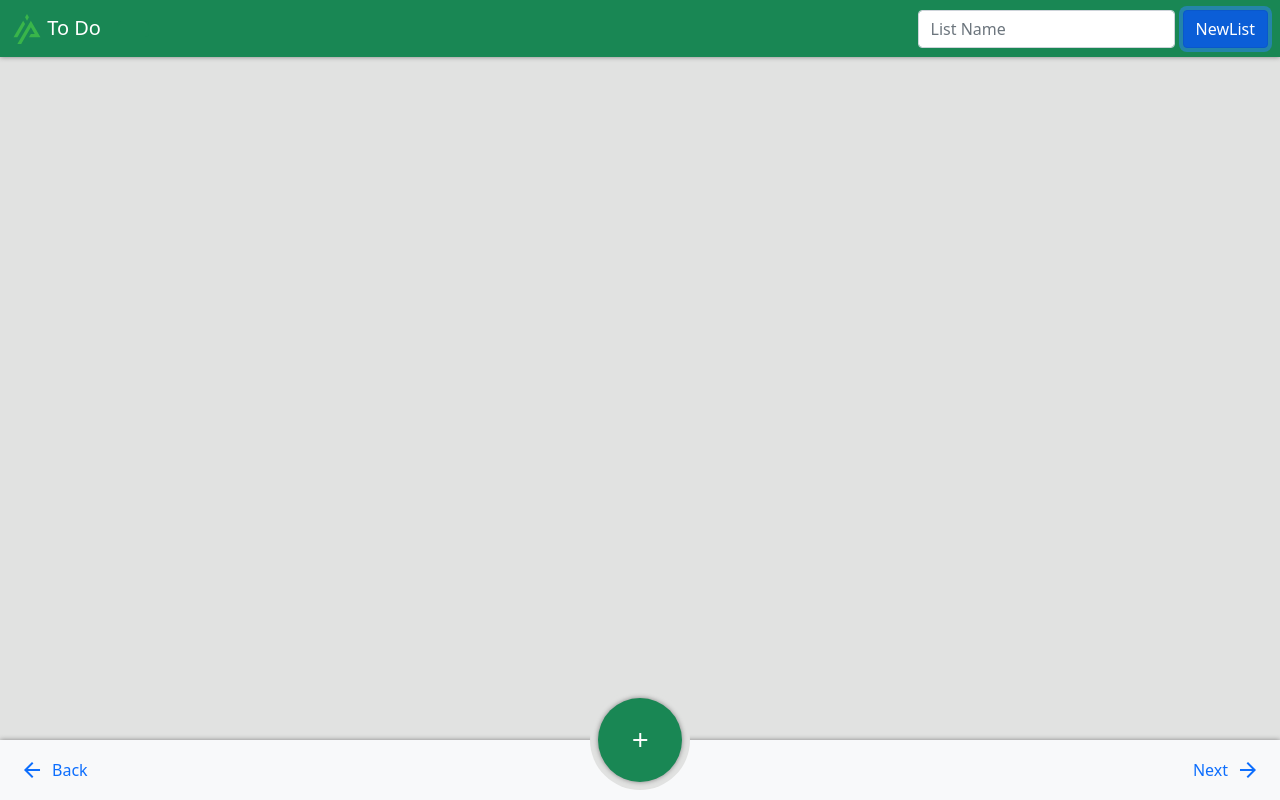
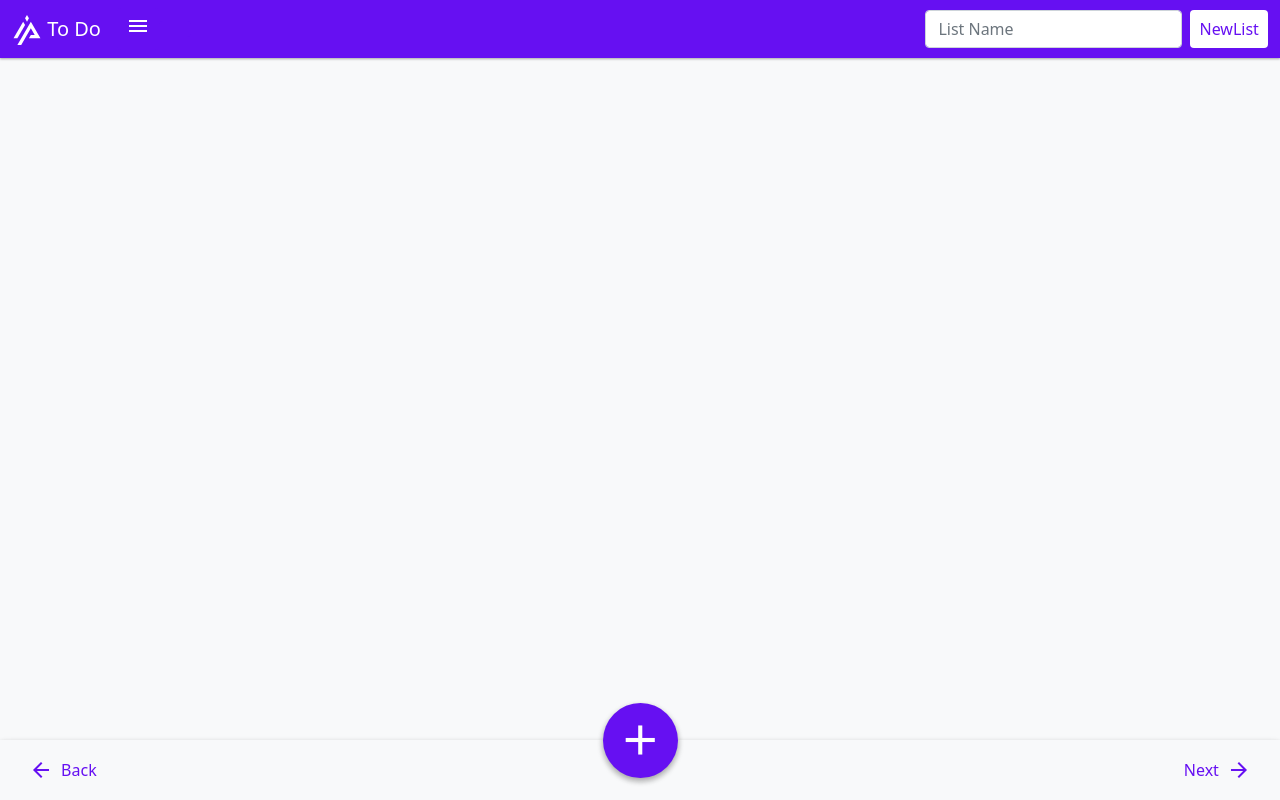
Before and after one commit to izacpeterson/todo, a website: page index.html in a window 1280 px wide. Both pictures are taken after a click on the button "NewList". Drawn offline with nearby package versions, Linux system fonts and the light colour scheme.

Commit message:
worked on styling/animations

```diff
--- a/app.js
+++ b/app.js
@@ -129,9 +129,9 @@ function updateTaskDOM() {
   myApp.lists[myApp.activeList].tasks.forEach((t, index) => {
     let li = document.createElement("li");
     taskList.innerHTML += `
-    <li class="bg-iz-bg-3 list-group-item d-flex justify-content-between align-items-center todoItem" id="${index}">
+    <li class="bg-iz-bg-1 list-group-item d-flex justify-content-between align-items-center todoItem" id="${index}">
     <input class="form-control  me-1 flex-grow-1" value="${t.taskName}" oninput="myApp.lists[myApp.activeList].tasks[this.parentNode.id].changeTaskName(this.value);">
-    <button class="btn material-icons me-1" onclick="changeStatus('${index}')">done</button>
+    <button class="btn-iz-check iz-sh-1 material-icons me-1" onclick="changeStatus('${index}')">done</button>
     <button class="btn btn-danger material-icons me-1 trashBtn" onclick="deleteItem(${index},event)">delete</button>
     </li>
     `;
@@ -159,20 +159,18 @@ function changeStatusDOM(id) {
   if (myApp.lists[myApp.activeList].tasks[id].complete) {
     taskDOM.style.color = "grey";
     taskBTN.innerHTML = "restart_alt";
-    taskBTN.setAttribute(
-      "class",
-      "btn btn-outline-secondary material-icons me-1"
-    );
+
+    taskBTN.classList.add("btn-iz-uncheck");
+    taskBTN.classList.remove("iz-sh-1");
     document.getElementById(id).style.setProperty("--line_width", "60%");
   }
 
   if (!myApp.lists[myApp.activeList].tasks[id].complete) {
     taskDOM.style.color = "black";
     taskBTN.innerHTML = "done";
-    taskBTN.setAttribute(
-      "class",
-      "btn btn-secondary text-white material-icons me-1"
-    );
+    taskBTN.classList.remove("btn-iz-uncheck");
+    taskBTN.classList.add("iz-sh-1");
+
     document.getElementById(id).style.setProperty("--line_width", "0%");
   }
 }
--- a/index.html
+++ b/index.html
@@ -22,7 +22,7 @@
     <title>Todo</title>
   </head>
   <body class="bg-iz-bg-1">
-    <nav class="navbar navbar-expand-lg navbar-dark bg-primary iz-shadow">
+    <nav class="navbar navbar-expand-lg navbar-dark bg-primary iz-sh-1">
       <div class="container-fluid">
         <a class="navbar-brand" href="#">
           <svg
@@ -32,7 +32,7 @@
             viewBox="0 0 897.68 999.5"
             width="30"
             height="30"
-            class="d-inline-block align-text-top svgDark"
+            class="d-inline-block align-text-top svgLight"
           >
             <polygon
               class="cls-1"
@@ -51,7 +51,7 @@
           To Do
         </a>
         <button
-          class="navbar-toggler"
+          class="btn-iz bg-primary text-white"
           type="button"
           data-bs-toggle="collapse"
           data-bs-target="#navbarSupportedContent"
@@ -59,7 +59,7 @@
           aria-expanded="false"
           aria-label="Toggle navigation"
         >
-          <span class="navbar-toggler-icon"></span>
+          <span class="material-icons"> menu </span>
         </button>
         <div class="collapse navbar-collapse" id="navbarSupportedContent">
           <ul
@@ -79,7 +79,7 @@
               aria-label="Search"
               id="newListName"
             />
-            <button class="btn btn-secondary" id="newListButton">
+            <button class="btn-iz bg-white text-primary" id="newListButton">
               NewList
             </button>
           </div>
@@ -94,26 +94,27 @@
         d-flex
         justify-content-between
         align-items-center
-        bg-light
-        iz-shadow
+        bg-iz-bg-1
+        iz-sh-2
         bottomNav
       "
     >
       <span
-        class="text-secondary d-flex align-items-center"
+        class="text-secondary d-flex align-items-center btn-iz"
         onclick="if(myApp.activeList!=0){myApp.activeList-=1}; updateTaskDOM(); updateListDOM(); "
       >
-        <span class="material-icons m-2 navBtnSmall"> arrow_back </span>
+        <span class="material-icons m-2"> arrow_back </span>
         Back
       </span>
-      <button class="btn-fab" id="addTaskButton">
-        <span class="material-icons iz-shadow text-white bg-primary">
-          add
-        </span>
-      </button>
       <span
-        class="text-secondary d-flex align-items-center"
-        onclick="if(myApp.activeList!=myApp.lists.length-1){myApp.activeList+=1}; updateTaskDOM(); updateListDOM(); "
+        class="material-icons iz-sh-2 text-white bg-primary btn-fab"
+        id="addTaskButton"
+      >
+        add
+      </span>
+      <span
+        class="text-secondary d-flex align-items-center btn-iz"
+        onclick="if(myApp.activeList!=myApp.lists.length-1){myApp.activeList+=1}; updateTaskDOM(); updateListDOM();"
       >
         Next
         <span class="text-secondary material-icons m-2 navBtnSmall">
@@ -133,7 +134,7 @@
       </div>
       <div class="row mb-5">
         <div class="col">
-          <ul class="list-group iz-shadow" id="taskList"></ul>
+          <ul class="list-group iz-sh-1" id="taskList"></ul>
         </div>
       </div>
       <div class="row">
--- a/scss/app.scss
+++ b/scss/app.scss
@@ -4,8 +4,8 @@
 @import "../node_modules/bootstrap/scss/variables";
 @import "../node_modules/bootstrap/scss/mixins";
 
-$primary: $green-500;
-$secondary: $blue-500;
+$primary: $indigo-500;
+$secondary: $indigo;
 $danger: $red-500;
 $theme-colors: (
   "primary": $primary,
@@ -18,42 +18,91 @@ $theme-colors: (
   "dark": $dark,
 );
 
+$iz-bg-1: #e1e2e1;
+$iz-bg-2: #f5f5f6;
+$iz-bg-3: #fafafb;
 $custom-theme-colors: (
-  "iz-bg-1": #e1e2e1,
-  "iz-bg-2": #f5f5f6,
-  "iz-bg-3": #fafafb,
+  "iz-bg-1": $gray-100,
+  "iz-bg-2": $gray-200,
+  "iz-bg-3": $gray-300,
   "iz-bg-dark-1": $dark,
   "iz-bg-dark-2": lighten($dark, 5%),
-  "iz-bg-dark-3": lighten($dark, 5%),
+  "iz-bg-dark-3": lighten($dark, 10%),
 );
 
-.iz-shadow {
-  box-shadow: 0 0 5px grey;
+$iz-sh-1: 0 1px 3px rgba(0, 0, 0, 0.12), 0 1px 2px rgba(0, 0, 0, 0.24);
+$iz-sh-2: (0 3px 6px rgba(0, 0, 0, 0.16), 0 3px 6px rgba(0, 0, 0, 0.23));
+$iz-sh-3: (0 10px 20px rgba(0, 0, 0, 0.19), 0 6px 6px rgba(0, 0, 0, 0.23));
+$iz-shadows: (
+  "1": $iz-sh-1,
+  "2": $iz-sh-2,
+  "3": $iz-sh-3,
+);
+
+@each $name, $shadow in $iz-shadows {
+  .iz-sh-#{$name} {
+    box-shadow: $shadow;
+    transition: 0.5s;
+  }
 }
-.iz-shadow-dark {
-  box-shadow: 0 0 5px black;
+.btn:focus,
+.btn:active {
+  border: none !important;
+  outline: none !important;
 }
-
 .btn-fab {
   border: none;
-  background-color: #e1e2e1;
   border-radius: 50%;
-  width: 100px;
-  height: 100px;
+  width: 75px;
+  height: 75px;
   bottom: 50px;
   display: flex;
   align-items: center;
   justify-content: center;
-  //   box-shadow: inset 0 -5px 5px grey;
+  font-size: 50px;
+  transition: 0.2s;
+
+  &:active {
+    // background-color: lighten($primary, 10%) !important;
+    box-shadow: $iz-sh-3;
+    transform: scale(1.05);
+  }
 }
-.btn-fab span {
-  //   font-size: 64px;
-  border-radius: 50%;
-
-  display: flex;
-  align-items: center;
-  justify-content: center;
-  padding: 30px;
+.btn-iz {
+  border: none;
+  border-radius: 0.25rem;
+  padding: 0.375rem 0.57rem;
+  transition: 0.2s;
+  &:active {
+    transform: scale(1.1);
+  }
+}
+.btn-iz-check {
+  border: none;
+  background-color: $primary;
+  color: white;
+  border-radius: 0.25rem;
+  padding: 0.375rem 0.57rem;
+  transition: 0.2s;
+  &:active {
+    box-shadow: $iz-sh-3;
+    transform: scale(1.05);
+  }
+}
+.btn-iz-uncheck {
+  border: none;
+  background: none;
+  color: $primary;
+  border-radius: 0.25rem;
+  padding: 0.375rem 0.57rem;
+}
+.btn-danger {
+  background: none !important;
+  color: $primary !important;
+  border: none !important;
+  font-size: 1.5rem !important;
+}
+.list-group .btn-secondary {
 }
 
 .taskList {
@@ -77,10 +126,10 @@ $custom-theme-colors: (
   opacity: 0;
 }
 .svgLight {
-  fill: $dark;
+  fill: white;
 }
 .svgDark {
-  fill: #39b54a;
+  fill: $dark;
 }
 .navbar-nav {
   //   border: none;
```
Also changed, not shown: css/app.css, 1 other file.
